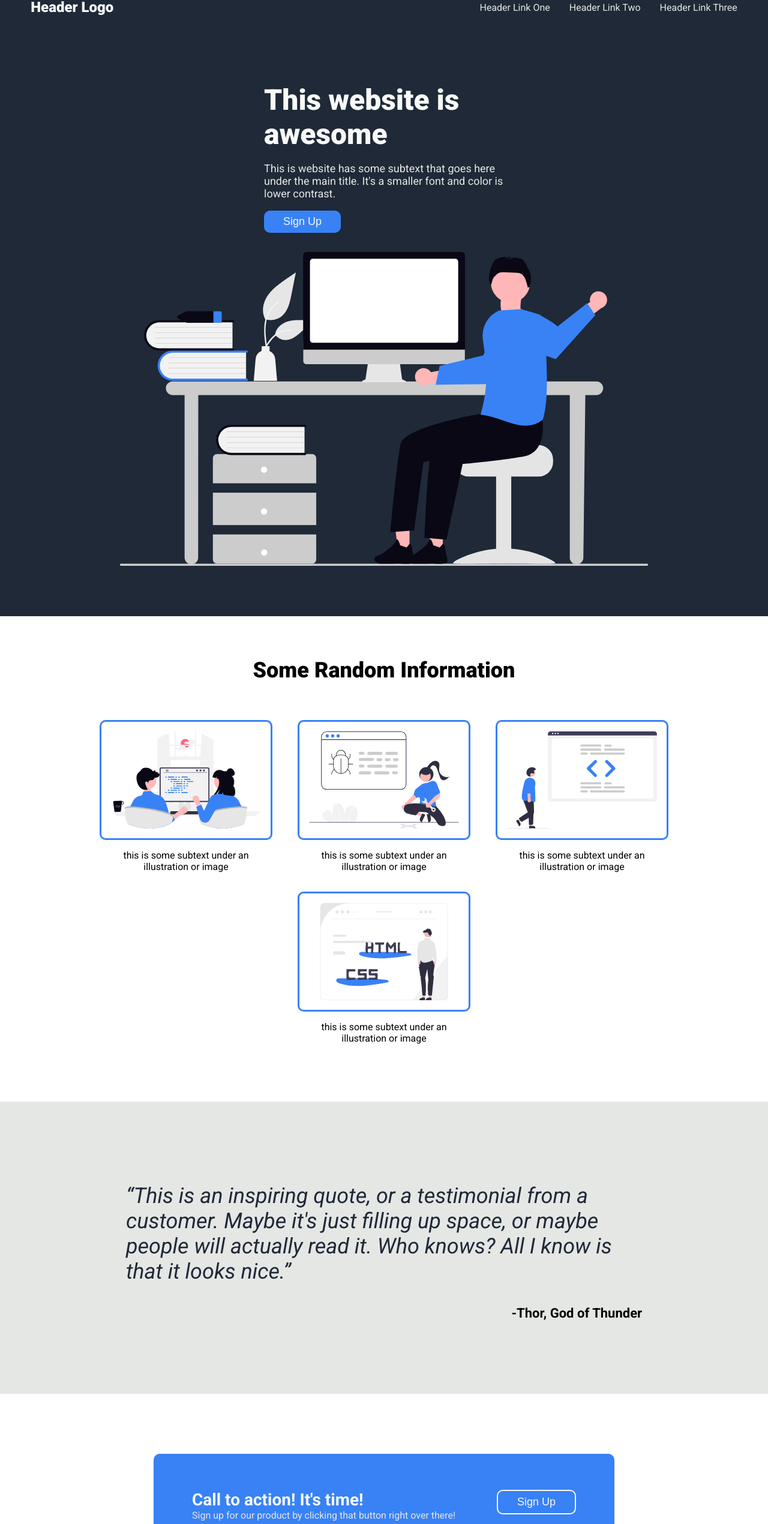
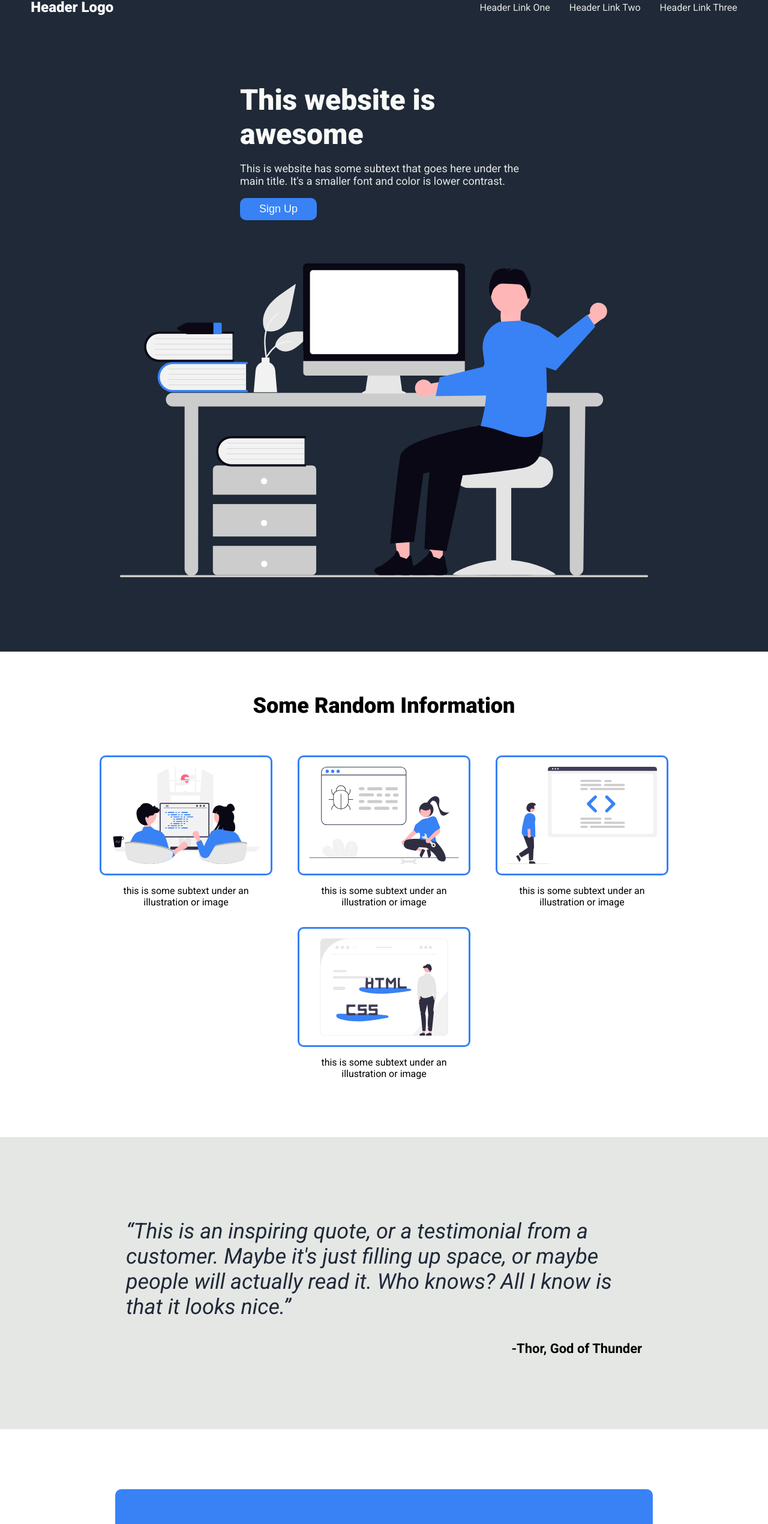
Before and after one commit to MiddleDcoder/basic-landing-page, a plain HTML site: page index.html in a window 1280 px wide. Shown: the part 34-2574 px from the top of the page at 60% size. Drawn offline with Linux system fonts and the light colour scheme.

Commit message:
Updated README file and little fix on the styles
added some update section to README file and fixed the css to make it responsive without using media query.

```diff
--- a/style.css
+++ b/style.css
@@ -69,7 +69,10 @@ button {
     flex-wrap: wrap;
 }
 .hero-text {
-    flex-basis: 400px;
+    flex-basis: 480px;
+}
+.hero-img {
+    padding: 40px;
 }
 
 /* Information Section */
@@ -136,7 +139,7 @@ blockquote .credit {
 .cta {
     background-color: var(--blue-element);
     padding: 60px 5%;
-    margin: 100px 20%;
+    margin: 100px 15%;
     border-radius: 10px;
     display: flex;
     justify-content: space-between;
@@ -151,7 +154,7 @@ h3 {
 .cta-text p {
     font-size: 16px;
     color: var(--tertiary);
-    margin: 0;
+    margin-top: 4px;
 }
 .cta-btn button {
     border: 2px solid var(--secondary-color);
```
Also changed, not shown: 1 other file.
